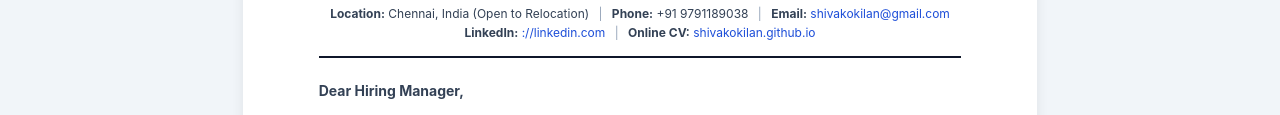
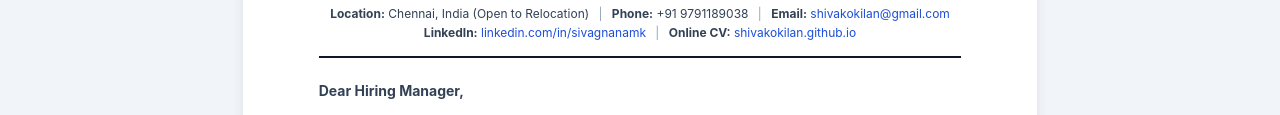
Before and after one commit to shivakokilan/shivakokilan.github.io, a plain HTML site: page cover-letter.html in a window 1280 px wide. Shown: the part 195-310 px from the top of the page. Drawn offline with Linux system fonts and the light colour scheme.

Commit message:
Update LinkedIn URL in cover letter

```diff
--- a/cover-letter.html
+++ b/cover-letter.html
@@ -165,7 +165,7 @@
         <strong>Phone:</strong> +91 9791189038 <span class="separator">|</span>
         <strong>Email:</strong> <a href="mailto:shivakokilan@gmail.com">shivakokilan@gmail.com</a>
         <br>
-        <strong>LinkedIn:</strong> <a href="https://linkedin.com" target="_blank" rel="noopener noreferrer">://linkedin.com</a> <span class="separator">|</span>
+        <strong>LinkedIn:</strong> <a href="https://linkedin.com/in/sivagnanamk" target="_blank" rel="noopener noreferrer">linkedin.com/in/sivagnanamk</a> <span class="separator">|</span>
         <strong>Online CV:</strong> <a href="https://github.io" target="_blank" rel="noopener noreferrer">shivakokilan.github.io</a>
       </div>
     </header>
```
